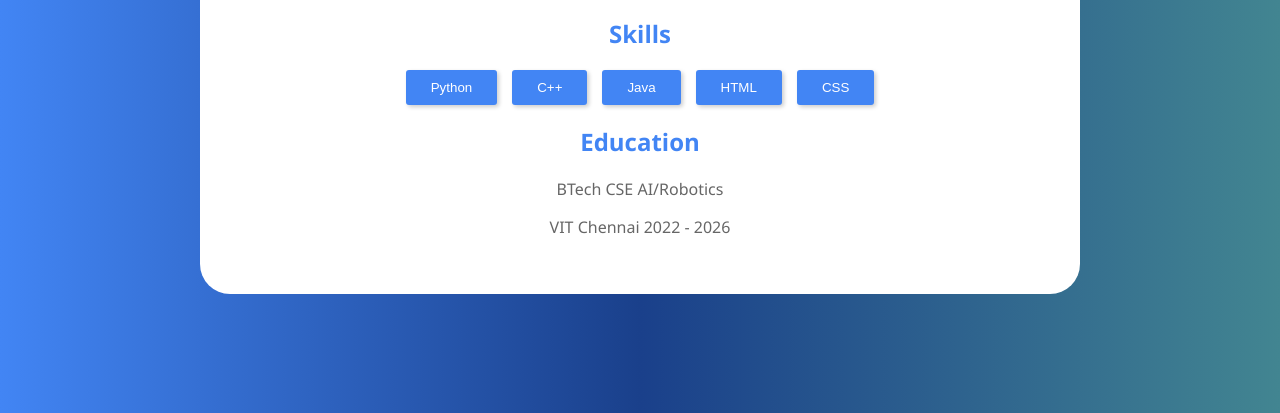
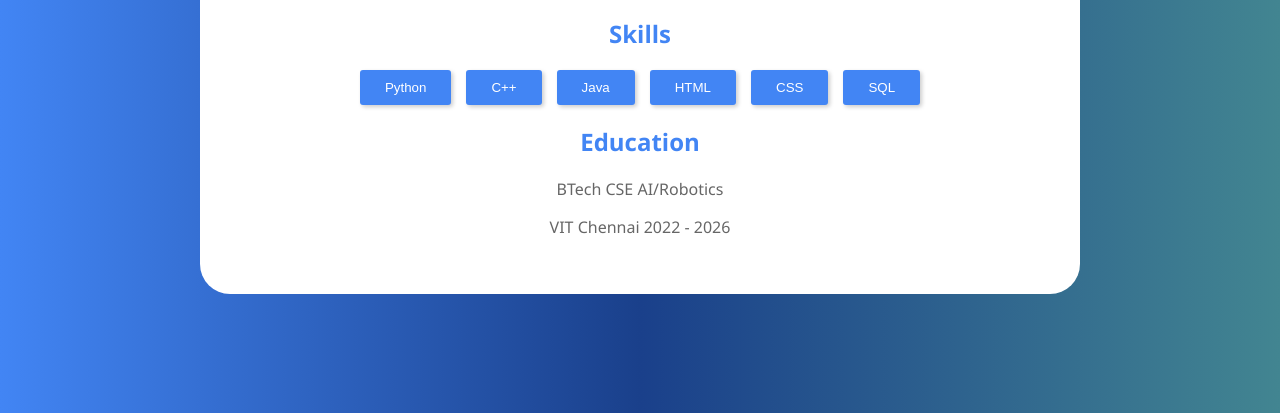
Before and after one commit to IMBUNNY1218/About-me, a plain HTML site: page index.html in a window 1280 px wide. Shown: the part 387-800 px from the top of the page. Drawn offline with Linux system fonts and the light colour scheme.

Commit message:
Update index.html
Added skills.

```diff
--- a/index.html
+++ b/index.html
@@ -29,6 +29,7 @@
                     <button type="button">Java</button>
                     <button type="button">HTML</button>
                     <button type="button">CSS</button>
+                    <button type="button">SQL</button>
                 </div>
             </div>
             <div id="education">
```
